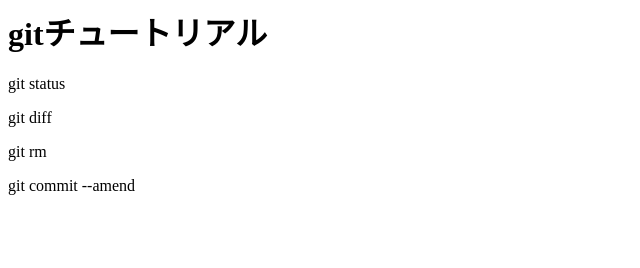
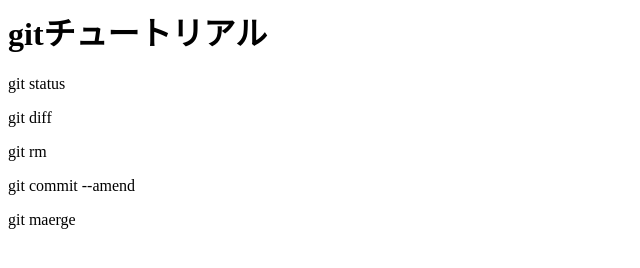
Before and after one commit to matsukazu0918/git-tutorial, a plain HTML site: page index.html in a window 1280 px wide. Shown: the full height of the page, 0-640 px from the left. Drawn offline with Linux system fonts and the light colour scheme.

Commit message:
git maergeを追記

```diff
--- a/index.html
+++ b/index.html
@@ -3,3 +3,4 @@
 <p>git diff</p>
 <p>git rm</p>
 <p>git commit --amend</p>
+<p>git maerge<p>
```
